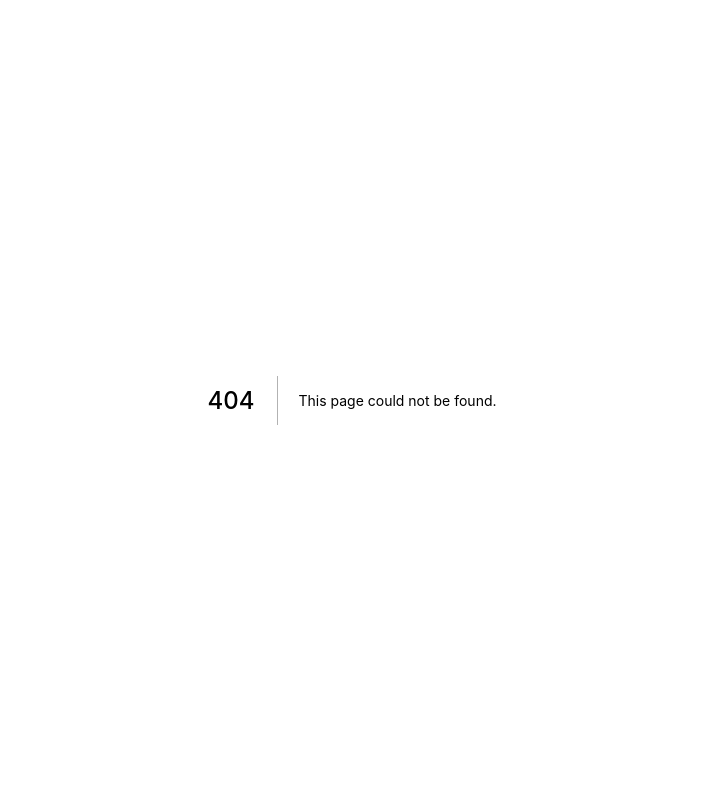
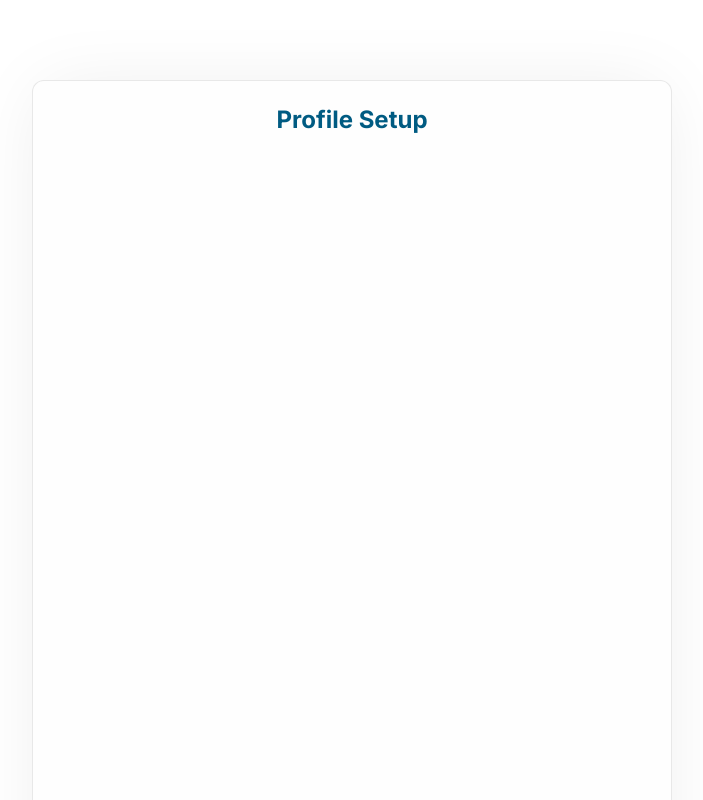
Before and after one commit to AgbajeOlayiwola/ElevateProd2, a Next.js app: page /Onboarding/ProfileSetup in a window 1280 px wide. Before the commit this address had no page. Shown: the top 800 px of the page, without its empty margins (288-991 px from the left). Built offline with nearby package versions, Linux system fonts and the light colour scheme.

Commit message:
Create Onboarding/Profile/Setup directory, add the profile setup card

```diff
--- a/package.json
+++ b/package.json
@@ -21,7 +21,8 @@
     "redux": "^4.2.0",
     "redux-logger": "^3.0.6",
     "redux-persist": "^6.0.0",
-    "redux-thunk": "^2.4.1"
+    "redux-thunk": "^2.4.1",
+    "styled-components": "^5.3.5"
   },
   "devDependencies": {
     "eslint": "8.17.0",
--- /dev/null
+++ b/pages/Onboarding/ProfileSetup/index.js
@@ -0,0 +1,25 @@
+import React, { useState } from 'react';
+import { ButtonComp } from '../../../components';
+import lineImage from '../../../public/Assets/Svgs/Rectangle 12.svg';
+
+import {
+    CardContainer,
+    BodyWrapper,
+    CardHeading,
+    LeftHeading
+} from '../ProfileSetup/styles.module';
+
+const ProfileSetup = () => {
+    return (
+        <BodyWrapper>
+            <CardContainer>
+                <CardHeading>
+                    <LeftHeading>Profile Setup</LeftHeading>
+                    {/* <img src={lineImage} alt="lineImage" /> */}
+                </CardHeading>
+            </CardContainer>
+        </BodyWrapper>
+    );
+};
+
+export default ProfileSetup;
--- /dev/null
+++ b/pages/Onboarding/ProfileSetup/styles.module.js
@@ -0,0 +1,30 @@
+import styled from 'styled-components';
+
+export const BodyWrapper = styled.div`
+    padding-top: 5rem;
+    padding-bottom: 5rem;
+`;
+export const CardContainer = styled.div`
+    width: 50%;
+    height: 1010px;
+    margin: 0 auto;
+    background: #fefefe;
+    border: 1px solid rgba(219, 219, 219, 0.6);
+    box-shadow: 0px 0px 74px -10px rgba(0, 0, 0, 0.08);
+    border-radius: 12px;
+`;
+// Card heading wrapper styling
+export const CardHeading = styled.div`
+    display: flex;
+    flex-flow: wrap;
+    justify-content: space-evenly;
+`;
+export const LeftHeading = styled.h3`
+    font-family: 'Inter';
+    font-style: normal;
+    font-weight: 700;
+    font-size: 24px;
+    line-height: 29px;
+    /* identical to box height */
+    color: #005b82;
+`;
```
Also changed, not shown: public/Assets/Svgs/Rectangle 12.svg (added), 1 other file (tests, documents, lock files or other folders).
